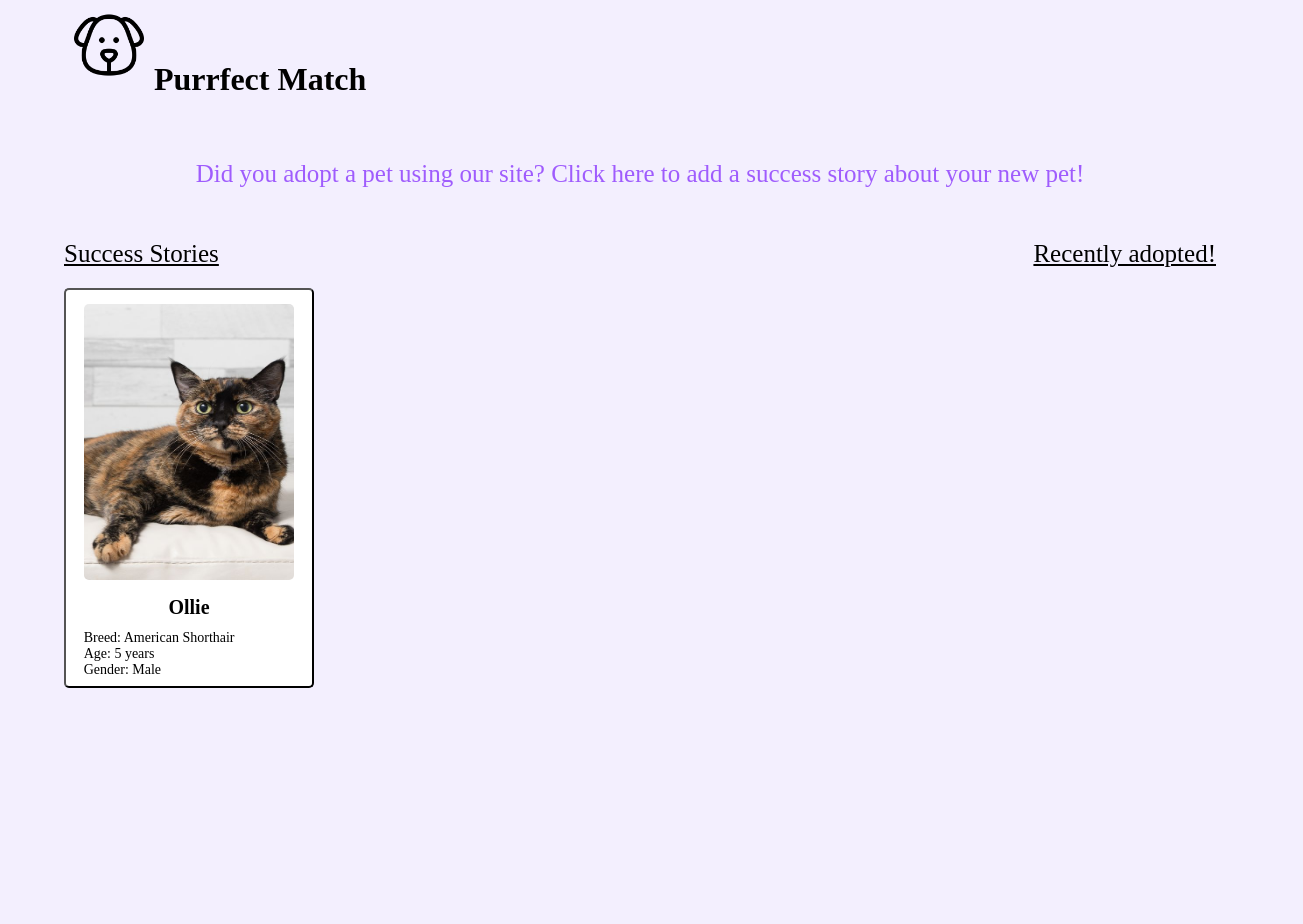
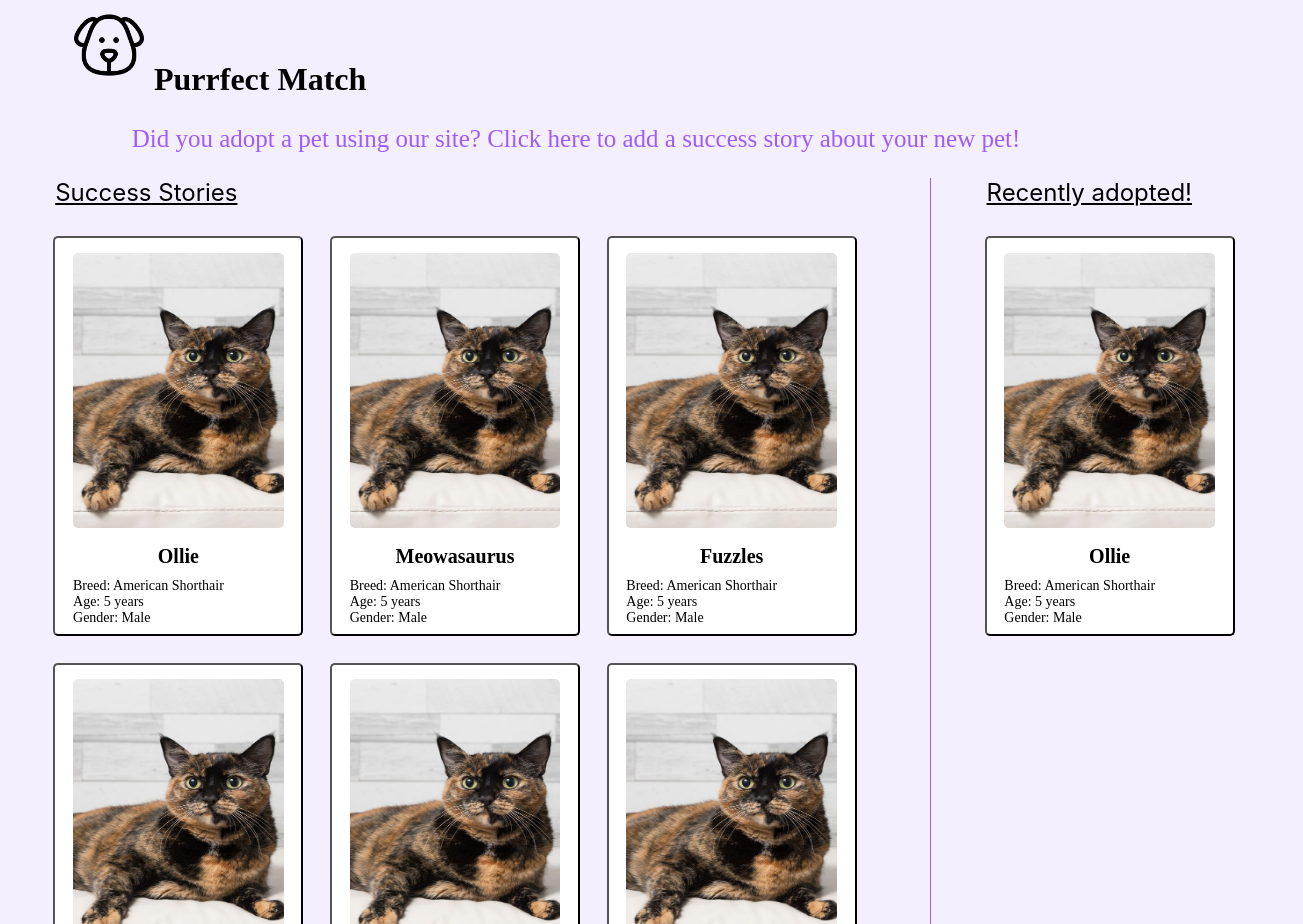
Before and after one commit to glkidd/PurrfectMatch, a React (Create React App) app in the folder purrfect-match/: page /success in a window 1280 px wide. Shown: the top 924 px of the page, 1303 px wide, since content can reach past the window. Before the commit the page ends 800 px from the top, so only its background shows below. Built offline with nearby package versions, Linux system fonts and the light colour scheme; a web font is replaced by a local one.

Commit message:
Add CSS for success story page, set to display home page on load

```diff
--- a/purrfect-match/src/App.tsx
+++ b/purrfect-match/src/App.tsx
@@ -28,9 +28,6 @@ export class App extends React.Component<{}, AppState> {
                     <Link to=""><img id="logo" src={logo} alt="Purrfect Match Logo" /><span>Purrfect Match</span></Link>
                 </h1>
                 <Switch>
-                    <Route path="/home">
-                        <HomePage />
-                    </Route>
                     <Route path="/contact">
                         <ContactPage />
                     </Route>
@@ -43,16 +40,8 @@ export class App extends React.Component<{}, AppState> {
                     <Route path="/donate">
                         <DonatePage />
                     </Route>
-
                     <Route path="/">
-                        <div>
-                            <Link to="home">Real Home page</Link><br />
-                            <Link to="contact">Contact Page</Link><br />
-                            <Link to="success">Success Stories</Link><br />
-                            <Link to="search">Search</Link><br />
-                            <Link to="donate">Donation page</Link><br />
-
-                        </div>
+                        <HomePage />
                     </Route>
                 </Switch>
             </Router>
--- a/purrfect-match/src/CompactView.tsx
+++ b/purrfect-match/src/CompactView.tsx
@@ -52,11 +52,10 @@ export class CompactView extends React.Component<compactViewProps, compactViewSt
                             A message from Ollie's owner, Bob:
                         </h1>
                         <p>
-                        Ollie has been a real friend! Coming home from a crazy day at work, I get to look forward to this goofball greeting me with lots of purring and cuddles. I found Ollie through Purrfect Match. I couldn’t go to my local shelter without first knowing if I had a specific pet in mind, because I can’t be away from work for very long during business hours. Perrfect Match helped me find Ollie, and I’m so happy he’s in my life! He’s a cutie, and I can’t imagine not having found him.
+                            Ollie has been a real friend! Coming home from a crazy day at work, I get to look forward to this goofball greeting me with lots of purring and cuddles. I found Olliethrough    Purrfect Match. I couldn’t go to my local shelter without first knowing if I had a specific pet in mind, because I can’t be away from work for very longduring business          hours. Perrfect Match helped me find Ollie, and I’m so happy he’s in my life! He’s a cutie, and I can’t imagine not having found him.
                         </p>
                     </div>
                 </Modal>
-
             </div>
         )
     }
--- a/purrfect-match/src/SuccessStoryPage.tsx
+++ b/purrfect-match/src/SuccessStoryPage.tsx
@@ -31,17 +31,53 @@ export class SuccessStoryPage extends React.Component<SuccessStoryPageProps, Suc
                     Did you adopt a pet using our site? Click here to add a success story about your new pet!
                 </div>
 
-                <div className="successStoryHeaders">
-                    <div id="headerOne">
-                        Success Stories
+                <div className="successStoryHolder">
+                    <div id="successStories">
+                        <div id="headerOne">
+                            Success Stories
+                        </div>
+                        <ul>
+                            <li>
+                                <CompactView name="Ollie" breed="American Shorthair" age="5 years" gender="Male"></CompactView>
+                            </li>
+                            <li>
+                                <CompactView name="Meowasaurus" breed="American Shorthair" age="5 years" gender="Male"></CompactView>
+                            </li>
+                            <li>
+                                <CompactView name="Fuzzles" breed="American Shorthair" age="5 years" gender="Male"></CompactView>
+                            </li>
+                            <li>
+                                <CompactView name="Mr. Meef" breed="American Shorthair" age="5 months" gender="Male"></CompactView>
+                            </li>
+                            <li>
+                                <CompactView name="Poof" breed="American Shorthair" age="50 years" gender="Female"></CompactView>
+                            </li>
+                            <li>
+                                <CompactView name="Ollie" breed="American Shorthair" age="5 years" gender="Male"></CompactView>
+                            </li>
+                            <li>
+                                <CompactView name="Ollie" breed="American Shorthair" age="5 years" gender="Male"></CompactView>
+                            </li>
+                            <li>
+                                <CompactView name="Ollie" breed="American Shorthair" age="5 years" gender="Male"></CompactView>
+                            </li>
+                        </ul>
                     </div>
-                    <div id="headerTwo">
-                        Recently adopted!
+                    <div id="recentlyAdopted">
+                        <div id="headerTwo">
+                            Recently adopted!
+                        </div>
+                        <ul>
+                            <li>
+                                <CompactView name="Ollie" breed="American Shorthair" age="5 years" gender="Male"></CompactView>
+                            </li>
+                        </ul>
                     </div>
+
                 </div>
 
 
-                <CompactView name="Ollie" breed="American Shorthair" age="5 years" gender="Male"></CompactView>
+
 
             </div>);
     }
--- a/purrfect-match/src/index.css
+++ b/purrfect-match/src/index.css
@@ -45,27 +45,29 @@ code {
 
 .modal-overlay {
     background: rgba(243, 239, 254, .8);
-    position: absolute;
+    position: fixed;
     height: 100%;
     width: 100%;
     left: 0;
     top: 0;
+    z-index: 998;
+
+    display: flex;
+    justify-content: center;
+    align-items: center;
 }
 
 .modal {
-    background-color: rgba(255,255,255, 0.6);
+    background-color: #FFFFFF;
     border-radius: 5px;
     padding: 0.1em;
-
-    position: absolute;
-    top: 50%;
-    left: 50%;
-    transform: translate(-50%, -50%);
 
     min-width: 25%;
     min-height: 15%;
 
     box-shadow: 5px 5px 8px grey;
+
+    z-index: 999;
 }
 
 #successStoryPageImage {
@@ -102,15 +104,14 @@ code {
   font-size: 25px;
   color: #9f5cfd;
   width: 90%;
-  position: absolute;
-  top: 20%;
-  left: 5%;
+  position: relative;
+  top: 1em;
+  margin-bottom: 2em;
   text-align: center;
 }
 
 .successStoryHeaders {
   width: 90%;
-  position: absolute;
   top: 30%;
   left: 5%;
   right: 5%;
@@ -118,24 +119,12 @@ code {
   font-size: 25px;
 }
 
-#headerOne {
-  text-decoration: underline;
-  float: left;
-}
-
-#headerTwo {
-  text-decoration: underline;
-  float: right;
-}
-
 .compactView {
   height: 400px;
   width: 250px;
   border-radius: 5px;
   background-color: white;
-  position: absolute;
-  left: 5%;
-  top: 36%;
+  margin: 1em;
 }
 
 #animalImage {
@@ -196,3 +185,37 @@ code {
       grid-template-columns: repeat(1, 1fr);
   }
 }
+
+ul {
+  list-style-type: none;
+}
+
+li {
+  float: left;
+}
+
+.successStoryHolder {
+  display: flex;
+}
+#successStories {
+  float: left;
+}
+
+#recentlyAdopted {
+  float: right;
+  border-left: 1px solid rgb(159, 92, 253);
+  margin-right: 2em;
+}
+
+#headerOne {
+  position: relative;
+  left: 2.3em;
+  text-decoration: underline;
+  font-size: x-large;
+}
+#headerTwo {
+  position: relative;
+  left: 2.3em;
+  text-decoration: underline;
+  font-size: x-large;
+}
```
Lines whose indentation alone changed are shown as unchanged.
